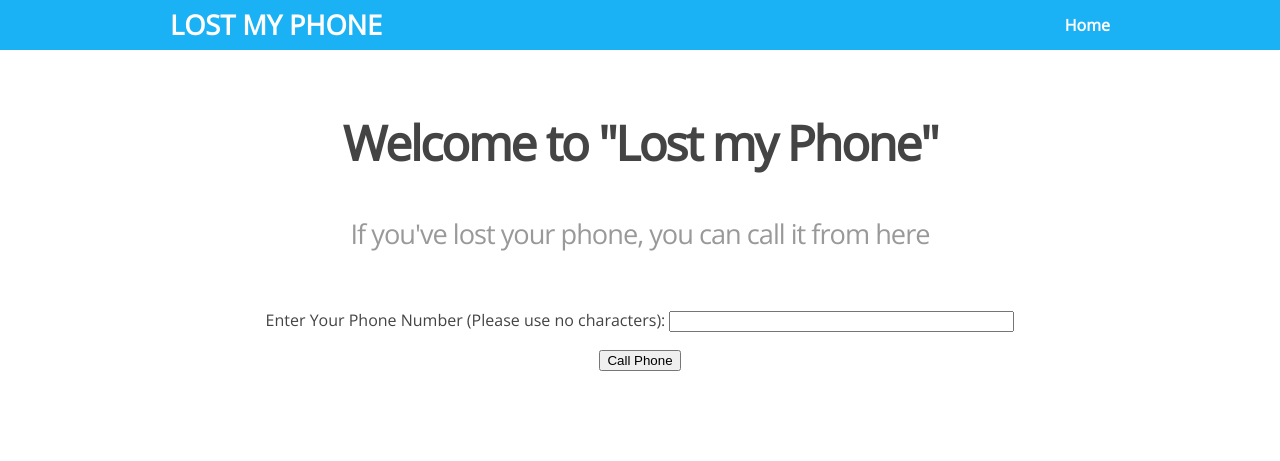
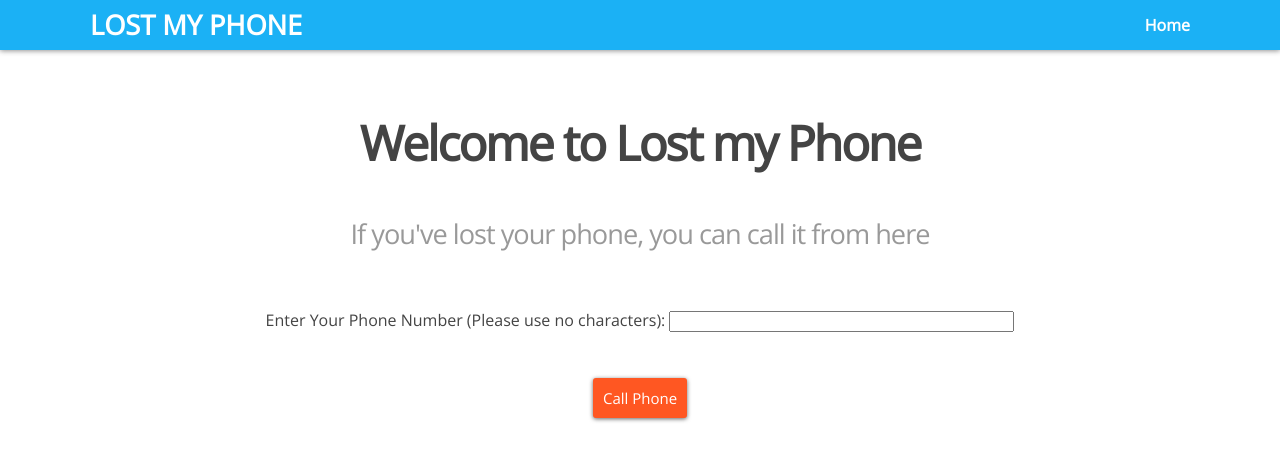
Before and after one commit to tommypacker/ProjectPhoneFinder, a Flask app: page / in a window 1280 px wide. Shown: the top 461 px of the page. Run offline with Flask 2, Linux system fonts and the light colour scheme.

Commit message:
Website looks semi-decent now

```diff
--- a/app/static/css/main.css
+++ b/app/static/css/main.css
@@ -16,6 +16,7 @@ header {
   opacity: .9;
   margin-bottom: 10px;
   line-height: 50px;
+  box-shadow: 0px 1px 5px #888888;
 }
 
 header h1.logo {
@@ -36,7 +37,7 @@ header h1.logo:hover {
  */
 
 .container {
-  width: 940px;
+  width: 1100px;
   margin: 0 auto;
 }
 
@@ -81,8 +82,34 @@ h3 {
   text-decoration: none;
 }
 
-.test{
+.menu li a:hover{
+	color: #FF5722;
+}
+
+/*
+* CSS for submit form
+*/
+.submit{
 	width: 940px;
   	margin: 0 auto;
   	text-align: center;
 }
+
+#submit {
+    background-color: #FF5722;
+    border-radius:3px;
+    margin: 30px auto;
+    box-shadow: 0 1px 4px rgba(0, 0, 0, .6);
+    padding: 10px;
+    color: #fff;
+    font-family: 'Open Sans';
+    font-size: 15px;
+    text-decoration: none;
+    cursor: pointer;
+    border:none;
+}
+
+#submit:hover {
+    border: none;
+    box-shadow: 0px 0px 1px #777;
+}
--- a/app/templates/mainpage.html
+++ b/app/templates/mainpage.html
@@ -1,16 +1,16 @@
 {% extends "layout.html"%}
 {% block callform %}
   <div class="jumbo">
-  	<h2>Welcome to "Lost my Phone"</h2>
+  	<h2>Welcome to Lost my Phone</h2>
   	<h3>If you've lost your phone, you can call it from here</h3>
   </div>
-  <div class="test">
+  <div class="submit">
     <form method="post" action="/call-phone/"> <!--telling the form where to send user input-->
 
     <label>Enter Your Phone Number (Please use no characters): </label>
     <input type="text" name="yourNumber" size="40" />
 
-    <p><input type="submit" value="Call Phone"  /></p>
+    <p><input type="submit" value="Call Phone" id="submit"/></p>
     </form>
   </div>
 {% endblock %}
```
